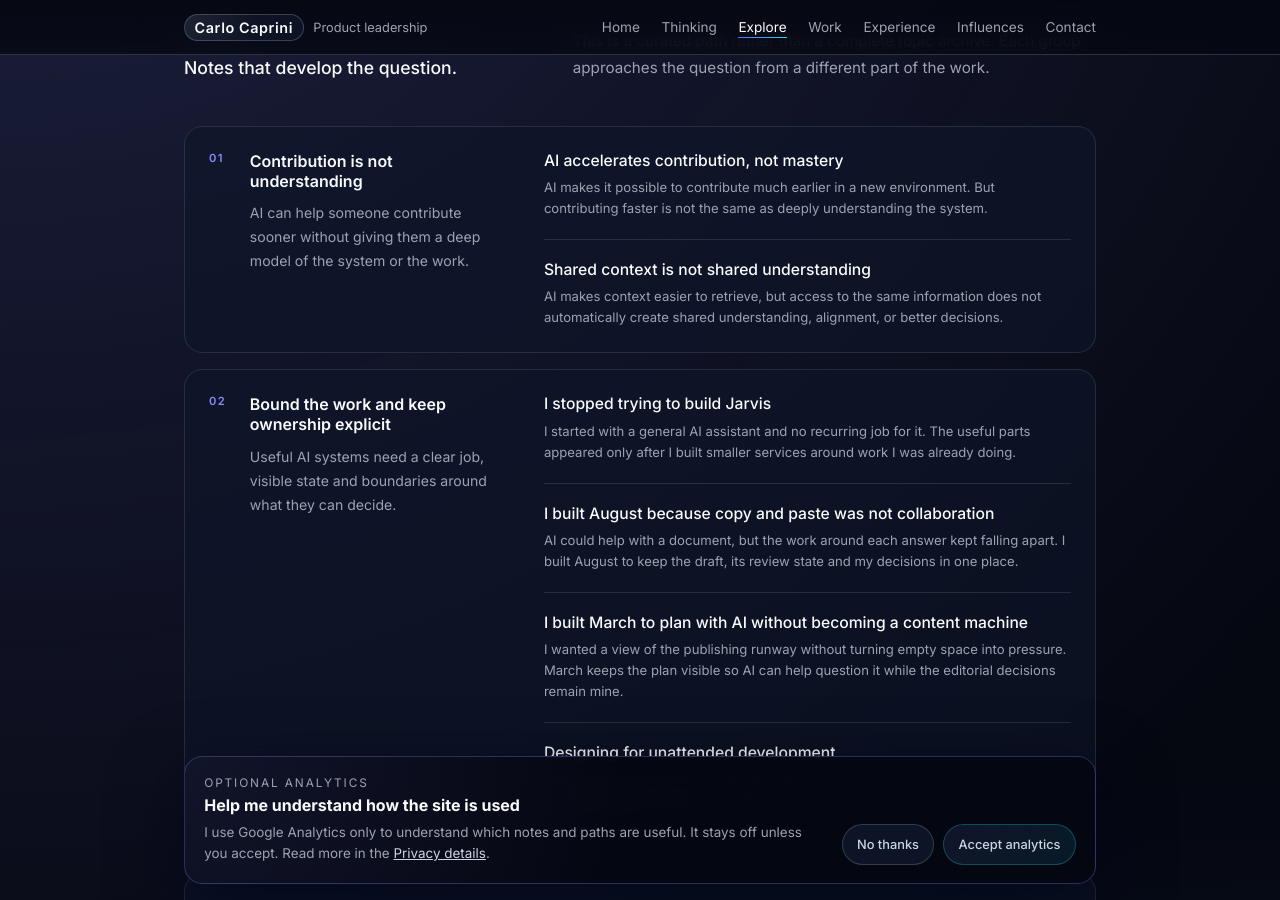
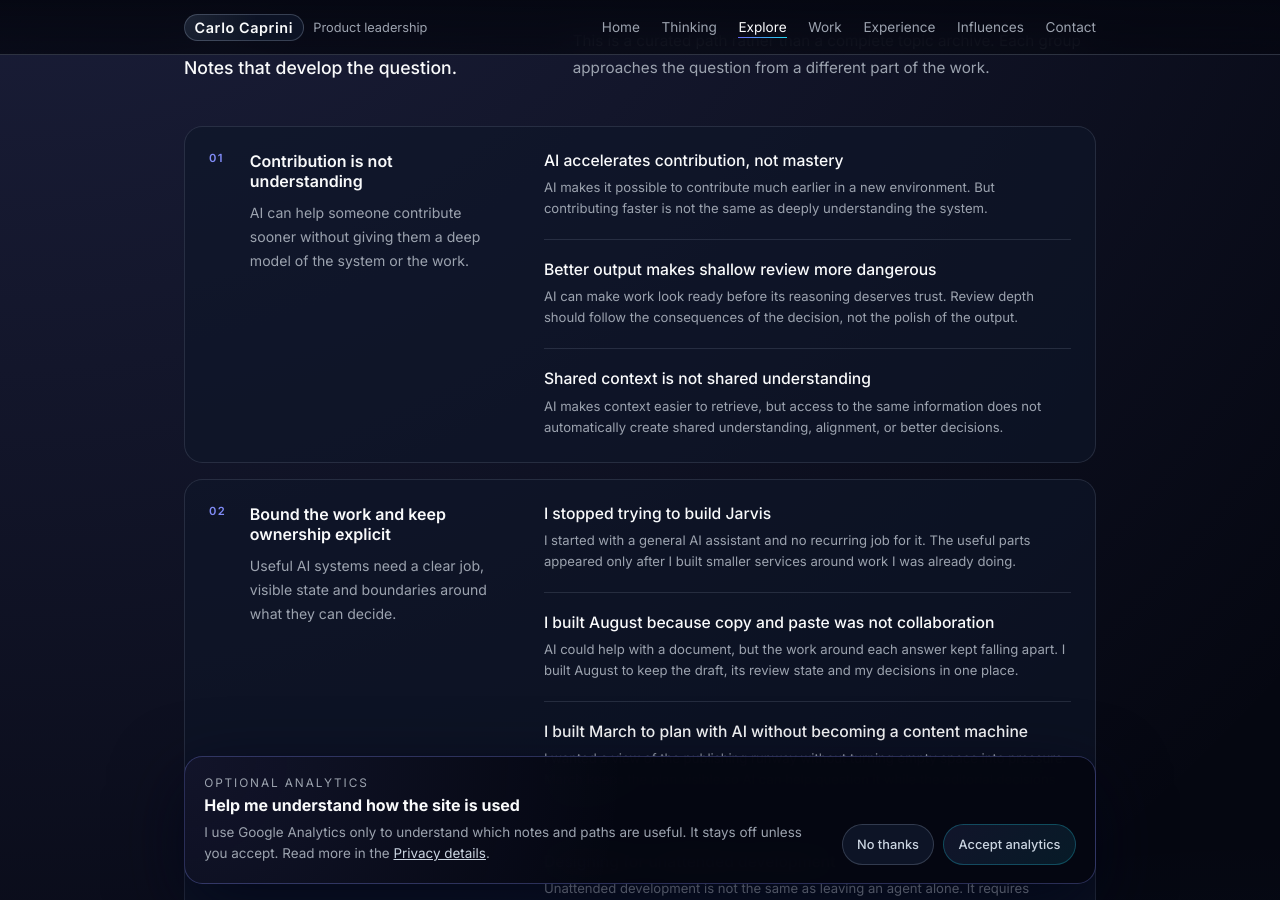
Before and after one commit to carlocaprini/carlocaprini.github.io, a Jekyll site: the page built from pages/explore/ai-and-work.md, in a window 1280 px wide and 900 px high, scrolled down 478 px. Built offline with Jekyll 4.4.1, drawn with Linux system fonts in a browser that asks for light colours.

Commit message:
content: connect W36 note to AI question

```diff
--- a/_data/questions.yml
+++ b/_data/questions.yml
@@ -96,6 +96,7 @@ questions:
         description: AI can help someone contribute sooner without giving them a deep model of the system or the work.
         notes:
           - /thinking/ai-accelerates-contribution-not-mastery/
+          - /thinking/better-output-makes-shallow-review-more-dangerous/
           - /thinking/shared-context-is-not-shared-understanding/
       - title: Bound the work and keep ownership explicit
         description: Useful AI systems need a clear job, visible state and boundaries around what they can decide.
```
